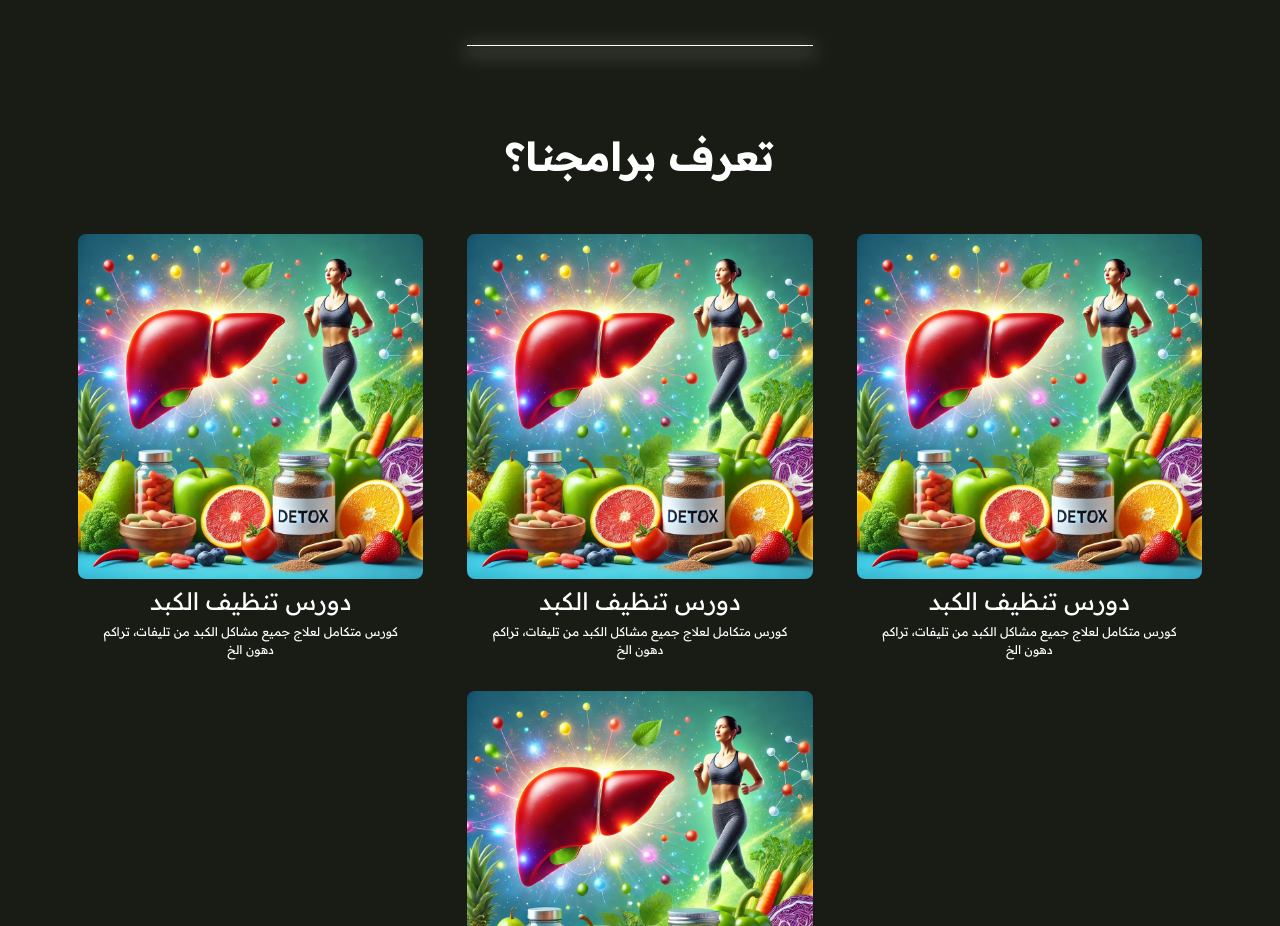
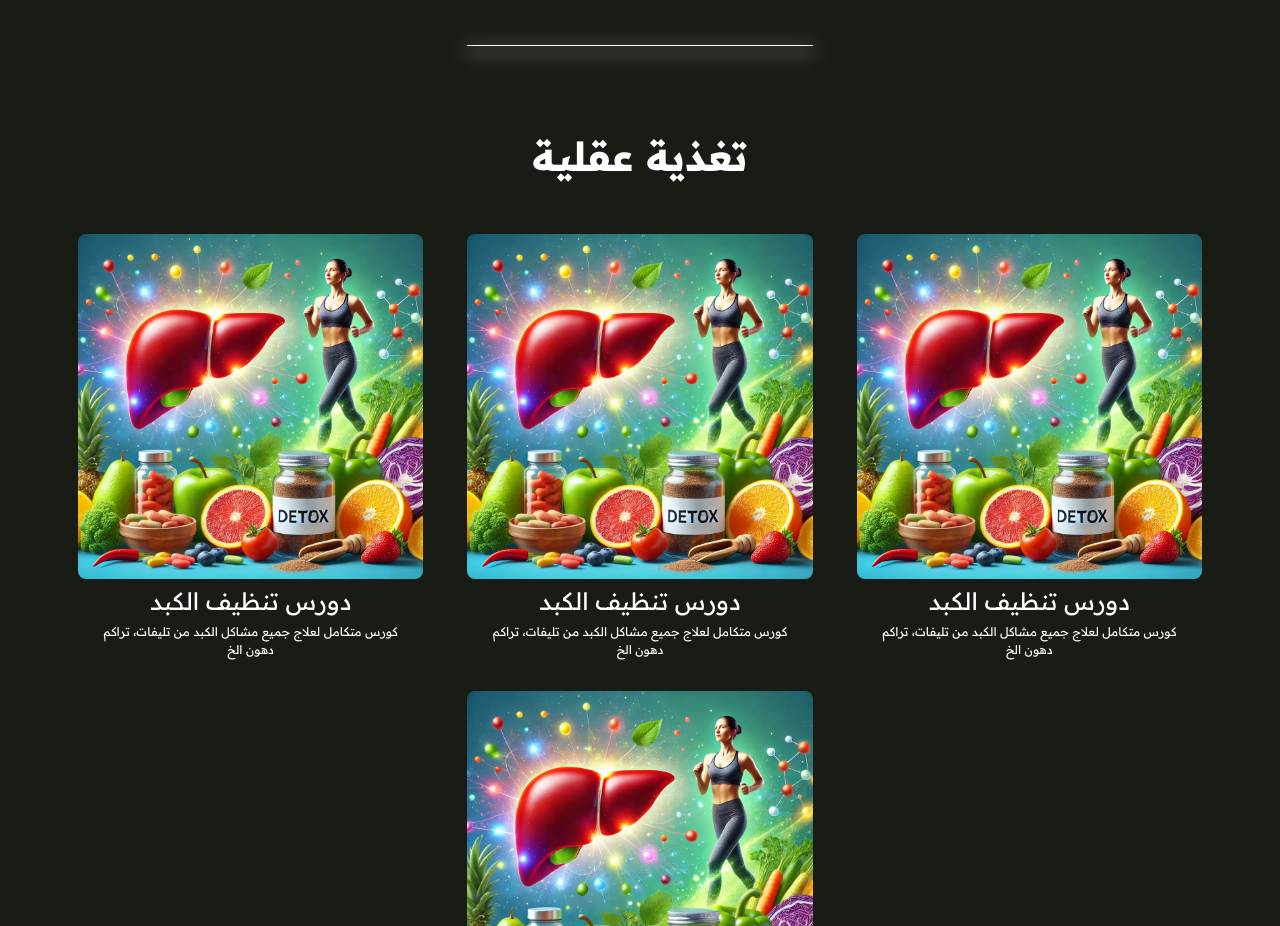
Before and after one commit to salehHadi/supplement, a React (Create React App) app: page / in a window 1280 px wide. Shown: the part 2500-3426 px from the top of the page. Built offline with nearby package versions, Linux system fonts and the light colour scheme.

Commit message:
update section name

```diff
--- a/src/components/explinationVideos.js
+++ b/src/components/explinationVideos.js
@@ -61,7 +61,7 @@ export default function ExplinationVideos() {
   ];
   return (
     <div className="d-flex flex-column gap-5 align-items-center ">
-      <MainText>تعرف برامجنا؟</MainText>
+      <MainText>تغذية عقلية</MainText>
       <div className="d-flex flex-wrap justify-content-around gap-3">
         {courseDtailes.map((el) => (
           <VideoContainer>
```
